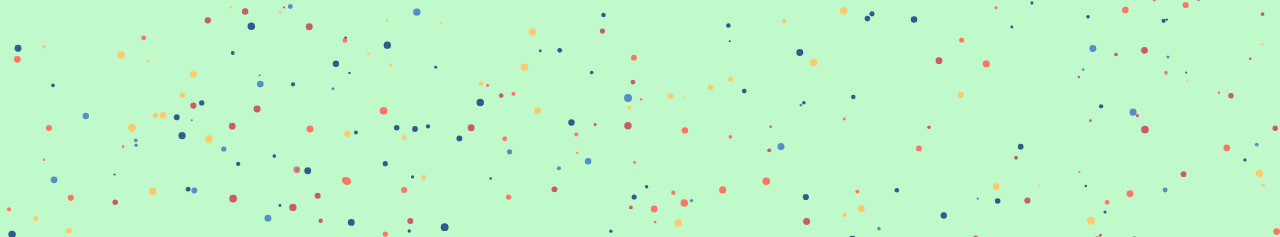
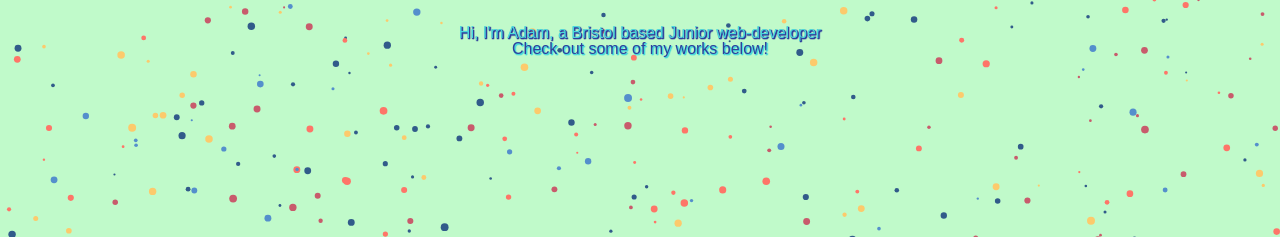
Before and after one commit to adamkovacsmano/portfolio, a plain HTML site: page index.html in a window 1280 px wide. Shown: the top 237 px of the page. Drawn offline with Linux system fonts and the light colour scheme; a web font is replaced by a local one.

Commit message:
design done

```diff
--- a/index.html
+++ b/index.html
@@ -14,11 +14,16 @@
     <link rel="stylesheet" type="text/css" href="main.css" />
   </head>
   <body>
-    <section class="heading">
+    <header>
+      <p class="welcome-line-1">
+        Hi, I'm Adam, a Bristol based Junior web-developer
+      </p>
+      <p class="welcome-line-2">Check out some of my works below!</p>
       <h1 data-heading="Piece of Adam">Piece of Adam</h1>
       <canvas></canvas>
-    </section>
+    </header>
     <i class="fas fa-chevron-down bounce"></i>
+    <main>
       <section id="first-section" class="first">
         <article>
           <img src="./spellbreaker.png" alt="" />
@@ -64,8 +69,8 @@
             <h2>In Collaboration</h2>
             <h3>A real-life client project.</h3>
             <p>
-            Tech: React, SCSS, Jest, Enzyme, Firebase: auth(facebook); storage;
-            databse, hosting
+              Tech: React, SCSS, Jest, Enzyme, Firebase: auth(facebook);
+              storage; databse, hosting
             </p>
           </div>
         </article>
@@ -78,6 +83,7 @@
           </div>
         </article>
       </section>
+    </main>
     <footer>
       <i class="fab fontawe fa-github-square"></i>
       <i class="fab fontawe fa-linkedin"></i>
@@ -85,6 +91,5 @@
       <i class="fas fontawe fa-envelope-square"></i>
     </footer>
     <script src="main.js"></script>
-    <script src="less.js" type="text/javascript"></script>
   </body>
 </html>
--- a/main.css
+++ b/main.css
@@ -5,14 +5,35 @@ body {
   font-family: "CoreCircus", sans-serif;
 }
 
-.heading {
+header {
   overflow: hidden;
   background: linear-gradient(10deg, #f4eba0 43%, #c0faca 43%);
   height: 100vh;
 }
 
+.welcome-line-1 {
+  font-family: "CoreCircus", sans-serif;
+  color: #4ad9db;
+  text-shadow: 1px 1px 1px #2f3e9c, 1px 1px 1px #2f3e9c, 1px 1px 1px #2f3e9c,
+    1px 1px 1px #2f3e9c;
+  position: absolute;
+  top: 1%;
+  left: 50%;
+  transform: translate(-50%);
+}
+
+.welcome-line-2 {
+  font-family: "CoreCircus", sans-serif;
+  color: #2f3e9c;
+  text-shadow: 1px 1px 1px #4ad9db, 1px 1px 1px #4ad9db, 1px 1px 1px #4ad9db,
+    1px 1px 1px #4ad9db;
+  position: absolute;
+  top: 3%;
+  left: 50%;
+  transform: translate(-50%);
+}
+
 h1 {
-  box-sizing: initial;
   font-family: "CoreCircus", sans-serif;
   text-transform: uppercase;
   font-size: 5rem;
@@ -66,7 +87,6 @@ h1:after {
 }
 
 .first {
-  /* background-color: #f98ca4; */
   transition: all 0.5s ease;
   background-color: #f4eba0;
   display: flex;
@@ -76,9 +96,8 @@ h1:after {
 }
 
 .second {
-  /* background-color: #4ad9db; */
   transition: all 0.5s ease;
-  background-color: #f4eba0;
+  background-color: #f98ca4;
   display: flex;
   align-content: center;
   flex-wrap: wrap;
--- a/main.js
+++ b/main.js
@@ -5,7 +5,7 @@ const bgChanger = () => {
     firstSection.classList.remove("bg-active");
   }
 
-  if (this.scrollY > this.innerHeight / 1.3) {
+  if (this.scrollY > this.innerHeight / 1.2) {
     secondSection.classList.add("bg-active-second");
   } else {
     secondSection.classList.remove("bg-active-second");
```
Lines whose indentation alone changed are shown as unchanged.
